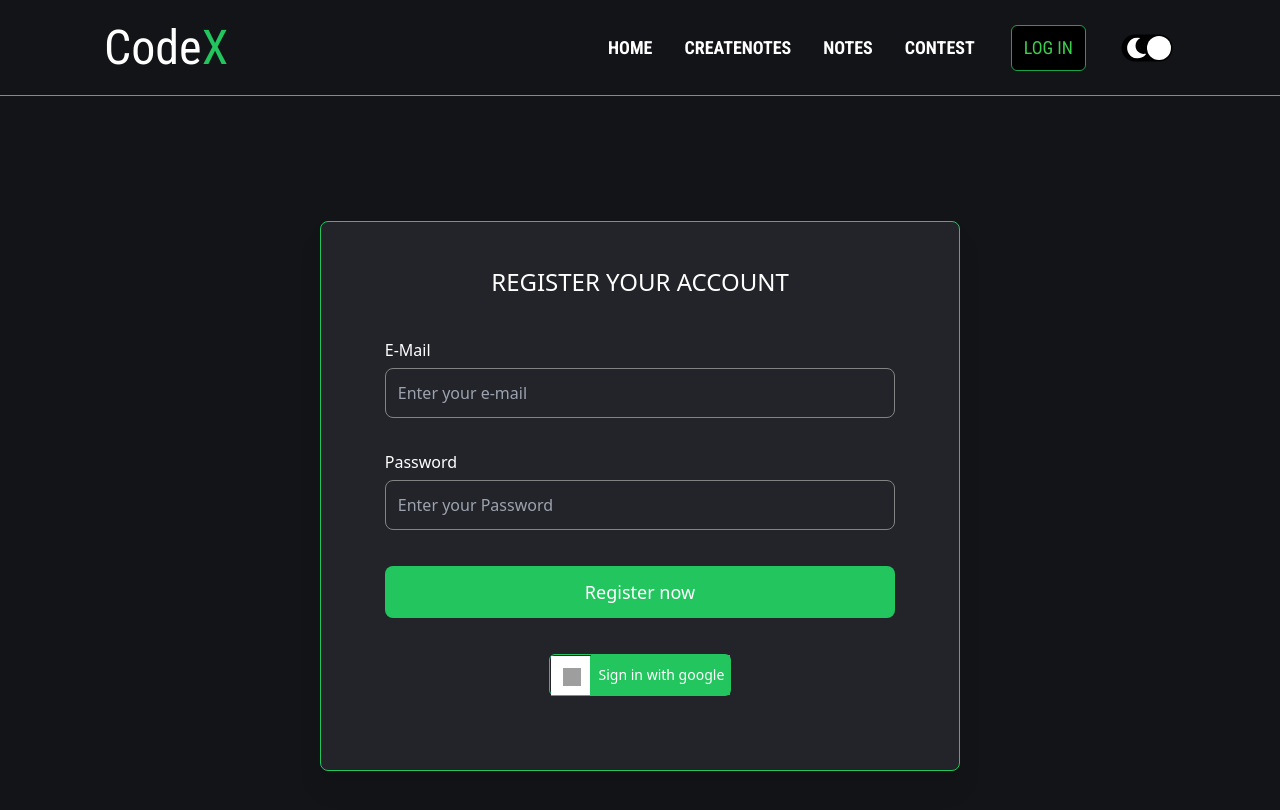
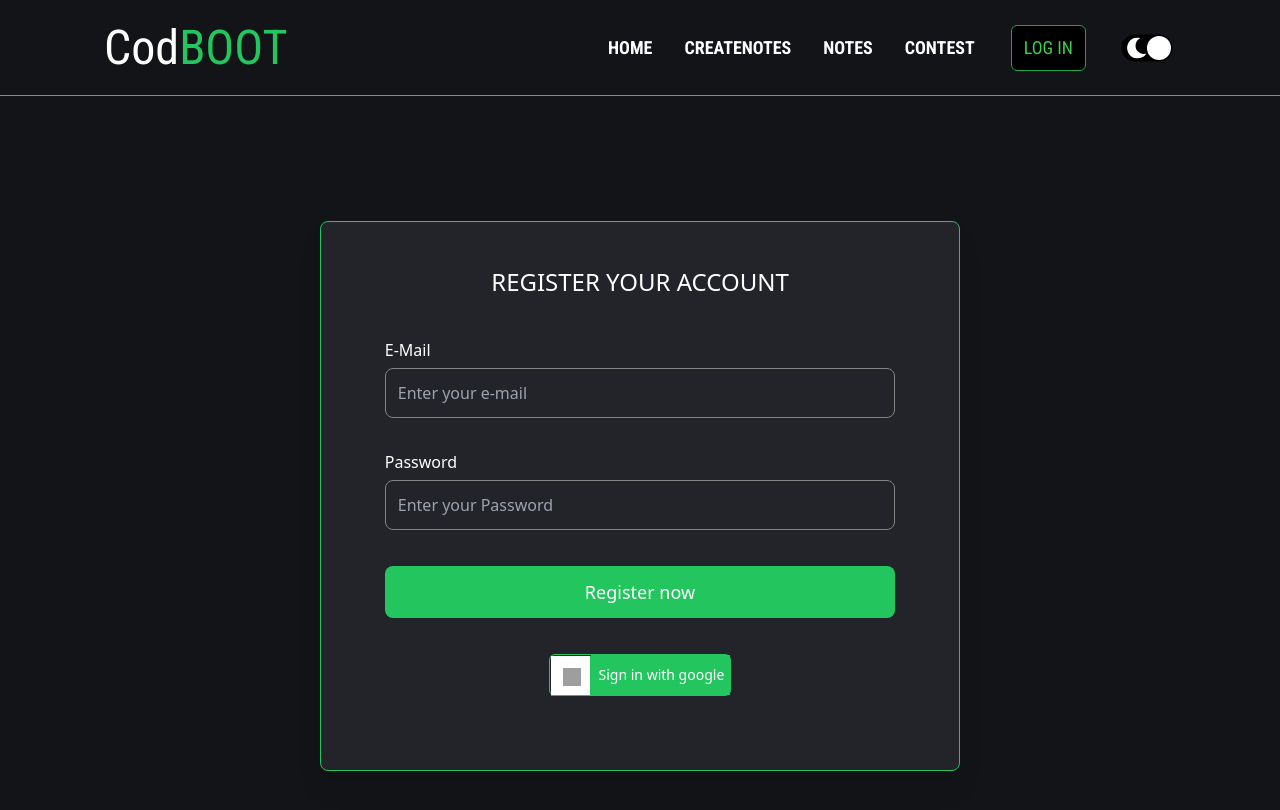
Before and after one commit to devutkarsh7565/codBoot, a React (Create React App) app in the folder client/: page /login in a window 1280 px wide. Shown: the top 810 px of the page. Built offline with nearby package versions, Linux system fonts and the light colour scheme; no server answers; grey boxes are pictures that could not be loaded; a web font is replaced by a local one.

Commit message:
changing app name in navbar

```diff
--- a/client/src/Components/LandingPageAbout.js
+++ b/client/src/Components/LandingPageAbout.js
@@ -17,8 +17,8 @@ const LandingPageAbout = () => {
       >
         <h1 className="text-5xl text-white mt-16 dark:text-[#6F7684] pt-8 lg:absolute top-[-50px]">
           Why Use{" "}
-          <span className="text-green-500 dark:text-blue-500 text-6xl">
-            CodeX
+          <span className="text-green-500 dark:text-blue-500 text-6xl font-NavbarLink">
+            CodBOOT
           </span>{" "}
         </h1>
         <div className="flex lg:justify-between  flex-wrap-reverse md:flex-nowrap justify-center items-center text-white text-3xl w-full h-full">
--- a/client/src/Components/Navbar.js
+++ b/client/src/Components/Navbar.js
@@ -18,8 +18,8 @@ const Navbar = () => {
           <div className="flex w-full md:justify-start justify-around items-center sm:px-auto py-5 text-4xl md:w-1/5 xl:mx-10  lg:text-5xl md:text-[30px] font-medium text-white dark:text-black font-NavbarLink md:border-none border-b border-green-500 dark:border-blue-500">
             <div className="w-1/2 md:w-full flex md:flex-none justify-start ">
               <Link to="/">
-                Code
-                <span className="text-[#22C55E] dark:text-blue-500 ">X</span>
+                Cod
+                <span className="text-[#22C55E] dark:text-blue-500 ">BOOT</span>
               </Link>
             </div>
             {/* toggle bar  */}
```
